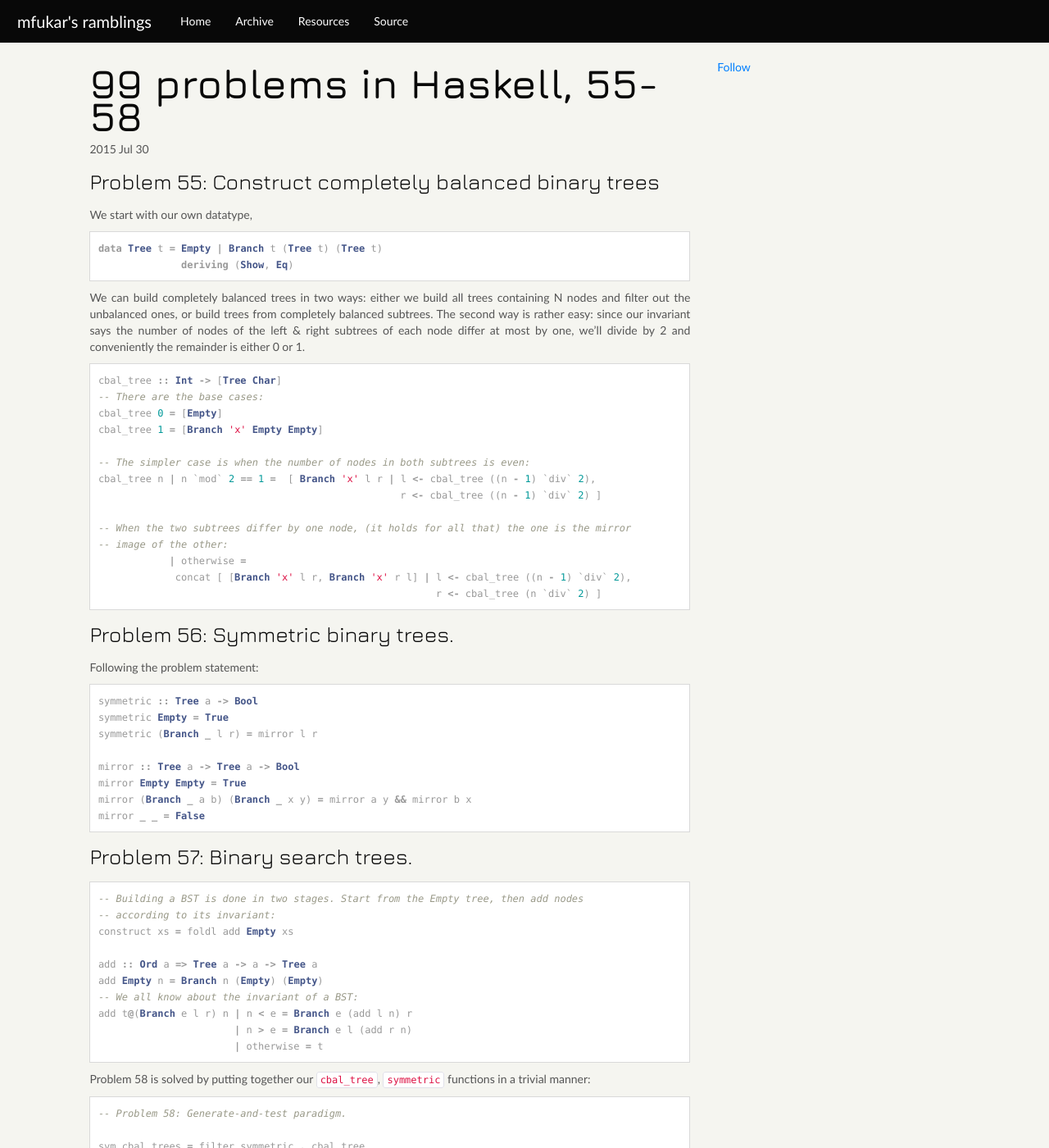
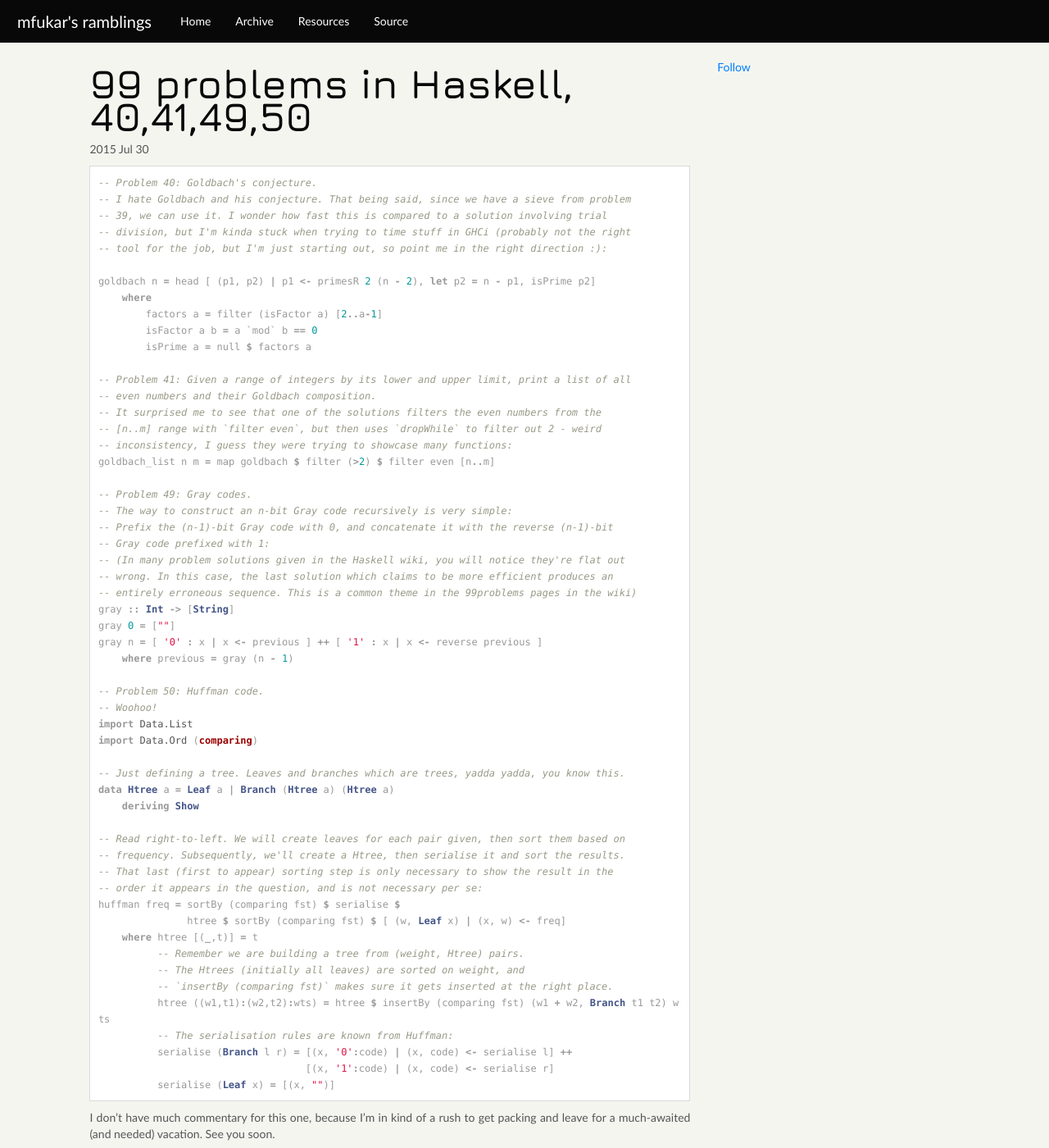
Before and after one commit to mfukar/mfukar.github.com, a Jekyll site: the page built from _posts/2015-07-30-haskell6.md, in a window 1280 px wide and 1400 px high. Shown: the whole window at 82% size. Built offline with Jekyll 4.4.1, drawn with Linux system fonts in a browser that asks for light colours; some web fonts are replaced; Markdown is read by kramdown in place of the engine named in the settings; comment, search, counter and statistics services are not loaded; some of the changed text lies outside the part shown.

Commit message:
Revert "New post"
This reverts commit c79301d9a2d15f722d12d5c1d41a28788b2bfda1.

````diff
--- a/_data/tags.yml
+++ b/_data/tags.yml
@@ -73,6 +73,3 @@ gray-code:
 huffman-code:
     slug: huffman-code
     name: Huffman code
-trees:
-    slug: trees
-    name: trees
--- a/_posts/2015-07-30-haskell6.md
+++ b/_posts/2015-07-30-haskell6.md
@@ -1,81 +1,71 @@
 ---
 layout: post
-title: 99 problems in Haskell, 55-58
-tags: [99-problems, haskell, functional-programming, trees]
+title: 99 problems in Haskell, 40,41,49,50
+tags: [99-problems, haskell, functional-programming, goldbach, gray-code, huffman-code]
 year: 2015
-month: 08
-day: 01
+month: 07
+day: 30
 published: true
 summary: Cultural Learnings of 99 Problems for Make Benefit Glorious Language of Haskell
 ---
 
-### Problem 55: Construct completely balanced binary trees
+```haskell
+-- Problem 40: Goldbach's conjecture.
+-- I hate Goldbach and his conjecture. That being said, since we have a sieve from problem
+-- 39, we can use it. I wonder how fast this is compared to a solution involving trial
+-- division, but I'm kinda stuck when trying to time stuff in GHCi (probably not the right
+-- tool for the job, but I'm just starting out, so point me in the right direction :):
 
-We start with our own datatype,
+goldbach n = head [ (p1, p2) | p1 <- primesR 2 (n - 2), let p2 = n - p1, isPrime p2]
+    where
+        factors a = filter (isFactor a) [2..a-1]
+        isFactor a b = a `mod` b == 0
+        isPrime a = null $ factors a
 
-```haskell
-data Tree t = Empty | Branch t (Tree t) (Tree t)
-              deriving (Show, Eq)
+-- Problem 41: Given a range of integers by its lower and upper limit, print a list of all
+-- even numbers and their Goldbach composition.
+-- It surprised me to see that one of the solutions filters the even numbers from the
+-- [n..m] range with `filter even`, but then uses `dropWhile` to filter out 2 - weird
+-- inconsistency, I guess they were trying to showcase many functions:
+goldbach_list n m = map goldbach $ filter (>2) $ filter even [n..m]
+
+-- Problem 49: Gray codes.
+-- The way to construct an n-bit Gray code recursively is very simple:
+-- Prefix the (n-1)-bit Gray code with 0, and concatenate it with the reverse (n-1)-bit
+-- Gray code prefixed with 1:
+-- (In many problem solutions given in the Haskell wiki, you will notice they're flat out
+-- wrong. In this case, the last solution which claims to be more efficient produces an
+-- entirely erroneous sequence. This is a common theme in the 99problems pages in the wiki)
+gray :: Int -> [String]
+gray 0 = [""]
+gray n = [ '0' : x | x <- previous ] ++ [ '1' : x | x <- reverse previous ]
+    where previous = gray (n - 1)
+
+-- Problem 50: Huffman code.
+-- Woohoo!
+import Data.List
+import Data.Ord (comparing)
+
+-- Just defining a tree. Leaves and branches which are trees, yadda yadda, you know this.
+data Htree a = Leaf a | Branch (Htree a) (Htree a)
+    deriving Show
+
+-- Read right-to-left. We will create leaves for each pair given, then sort them based on
+-- frequency. Subsequently, we'll create a Htree, then serialise it and sort the results.
+-- That last (first to appear) sorting step is only necessary to show the result in the
+-- order it appears in the question, and is not necessary per se:
+huffman freq = sortBy (comparing fst) $ serialise $
+               htree $ sortBy (comparing fst) $ [ (w, Leaf x) | (x, w) <- freq]
+    where htree [(_,t)] = t
+          -- Remember we are building a tree from (weight, Htree) pairs.
+          -- The Htrees (initially all leaves) are sorted on weight, and
+          -- `insertBy (comparing fst)` makes sure it gets inserted at the right place.
+          htree ((w1,t1):(w2,t2):wts) = htree $ insertBy (comparing fst) (w1 + w2, Branch t1 t2) wts
+          -- The serialisation rules are known from Huffman:
+          serialise (Branch l r) = [(x, '0':code) | (x, code) <- serialise l] ++
+                                   [(x, '1':code) | (x, code) <- serialise r]
+          serialise (Leaf x) = [(x, "")]
 ```
 
-We can build completely balanced trees in two ways: either we build all trees containing N
-nodes and filter out the unbalanced ones, or build trees from completely balanced
-subtrees. The second way is rather easy: since our invariant says the number of nodes of
-the left & right subtrees of each node differ at most by one, we'll divide by 2 and
-conveniently the remainder is either 0 or 1.
-
-```haskell
-cbal_tree :: Int -> [Tree Char]
--- There are the base cases:
-cbal_tree 0 = [Empty]
-cbal_tree 1 = [Branch 'x' Empty Empty]
-
--- The simpler case is when the number of nodes in both subtrees is even:
-cbal_tree n | n `mod` 2 == 1 =  [ Branch 'x' l r | l <- cbal_tree ((n - 1) `div` 2),
-                                                   r <- cbal_tree ((n - 1) `div` 2) ]
-
--- When the two subtrees differ by one node, (it holds for all that) the one is the mirror
--- image of the other:
-            | otherwise =
-             concat [ [Branch 'x' l r, Branch 'x' r l] | l <- cbal_tree ((n - 1) `div` 2),
-                                                         r <- cbal_tree (n `div` 2) ]
-```
-
-### Problem 56: Symmetric binary trees.
-
-Following the problem statement:
-
-```haskell
-symmetric :: Tree a -> Bool
-symmetric Empty = True
-symmetric (Branch _ l r) = mirror l r
-
-mirror :: Tree a -> Tree a -> Bool
-mirror Empty Empty = True
-mirror (Branch _ a b) (Branch _ x y) = mirror a y && mirror b x
-mirror _ _ = False
-```
-
-### Problem 57: Binary search trees.
-
-```haskell
--- Building a BST is done in two stages. Start from the Empty tree, then add nodes
--- according to its invariant:
-construct xs = foldl add Empty xs
-
-add :: Ord a => Tree a -> a -> Tree a
-add Empty n = Branch n (Empty) (Empty)
--- We all know about the invariant of a BST:
-add t@(Branch e l r) n | n < e = Branch e (add l n) r
-                       | n > e = Branch e l (add r n)
-                       | otherwise = t
-```
-
-Problem 58 is solved by putting together our `cbal_tree`, `symmetric` functions in a
-trivial manner:
-
-```haskell
--- Problem 58: Generate-and-test paradigm.
-
-sym_cbal_trees = filter symmetric . cbal_tree
-```
+I don't have much commentary for this one, because I'm in kind of a rush to get packing
+and leave for a much-awaited (and needed) vacation. See you soon.
````
Also changed, not shown: blog/tag/trees.md (deleted, +0 -5 lines).
